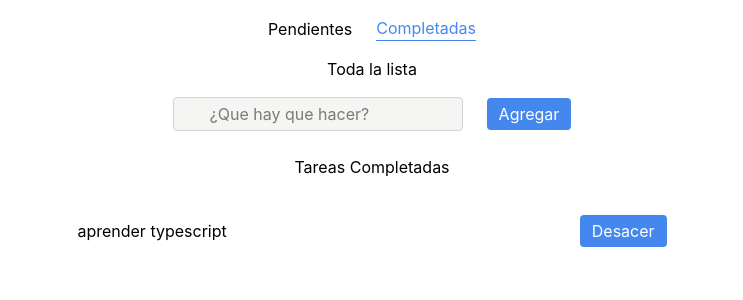
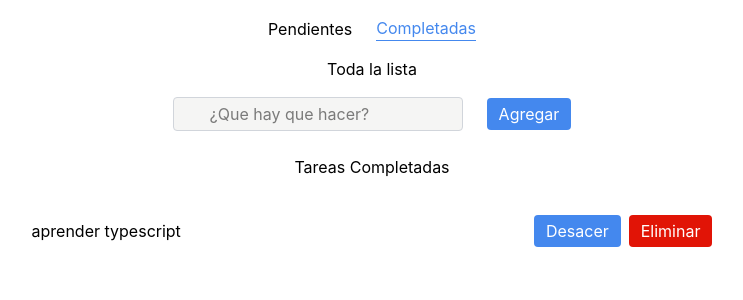
Before and after one commit to elgember/lista-de-tareas-smart, a React (Vite) app: page /inicio in a window 1280 px wide. Both pictures are taken after a click on the button "Completadas". Shown: the top 300 px of the page, without its empty margins (268-1011 px from the left). Built offline with nearby package versions, Linux system fonts and the light colour scheme; some icons are missing.

Commit message:
se agrego la funcion borrar al componente pendiente

```diff
--- a/src/App.tsx
+++ b/src/App.tsx
@@ -11,6 +11,15 @@ function App() {
     {id: 2, texto: 'aprender javascript', completada: false},
     {id: 3, texto: 'aprender typescript', completada: true},
   ]);
+
+  //funcion para eliminar tareas completadas
+  const eliminarTarea = (id: number) => {
+    if (window.confirm('¿seguro que quieres borrar esta tarea')) {
+      //filtar todas las tareas con id difente al recibido
+    const recienAgregado = tareas.filter(tarea => tarea.id !== id);
+    setTareas(recienAgregado);
+    }
+  }
 
   const [nuevaTarea, setNuevaTarea] = useState('');
 
@@ -35,7 +44,7 @@ function App() {
     <>
       <Routes>
         <Route path='/' element={<Navigate to={'/inicio'} replace /> }/>
-        <Route path='/inicio' element={<><Buscador agregarTarea={agregarTarea} nuevaTarea={nuevaTarea} setNuevaTarea={setNuevaTarea} pendiente={pendiente} completada={completada} onCambioTarea={onCambioTarea} /> </> } />
+        <Route path='/inicio' element={<><Buscador eliminarTarea={eliminarTarea} agregarTarea={agregarTarea} nuevaTarea={nuevaTarea} setNuevaTarea={setNuevaTarea} pendiente={pendiente} completada={completada} onCambioTarea={onCambioTarea} /> </> } />
       </Routes>
     </>
   )
--- a/src/Component/Buscador.tsx
+++ b/src/Component/Buscador.tsx
@@ -11,9 +11,10 @@ interface Props {
     pendiente: Tarea[];
     completada: Tarea[];
     onCambioTarea: (id: number) => void;
+    eliminarTarea: (id: number) => void;
 }
 
-export const Buscador = ({ agregarTarea, nuevaTarea, setNuevaTarea, pendiente, completada, onCambioTarea }: Props) => {
+export const Buscador = ({eliminarTarea, agregarTarea, nuevaTarea, setNuevaTarea, pendiente, completada, onCambioTarea }: Props) => {
 
     const [tab, setTab] = useState('pendiente');
 
@@ -38,7 +39,8 @@ export const Buscador = ({ agregarTarea, nuevaTarea, setNuevaTarea, pendiente, c
             <ul>
                 {tab === 'pendiente' ? (
                     <div className="w-fill">
-                        <h2 className="text-center p-4">Tareas Pendiente</h2>
+                        {pendiente.length === 0 ?
+                        <h2 className="text-center p-4">No hay Tareas Pendientes</h2> : <h2 className="text-center p-4">Tareas Pendiente</h2>}
                         <ul className="py-4">
                             {pendiente.map((item) => (
                                 <li key={item.id}>
@@ -49,11 +51,12 @@ export const Buscador = ({ agregarTarea, nuevaTarea, setNuevaTarea, pendiente, c
                     </div>
                 ) : (
                     <div className="w-full">
-                        <h2 className="text-center p-2">Tareas Completadas</h2>
+                        {completada.length === 0 ?
+                        <h2 className="text-center p-2">No hay Tareas Completadas</h2> : <h2 className="text-center p-2">Tareas Completadas</h2>}
                         <ul className="py-4">
                             {completada.map((item) => (
                                 <li key={item.id}>
-                                    <Completado item={item} onCambioTarea={onCambioTarea} />
+                                    <Completado item={item} onCambioTarea={onCambioTarea} eliminarTarea={eliminarTarea} />
                                 </li>
                             ))}
                         </ul>
--- a/src/Component/Completado.tsx
+++ b/src/Component/Completado.tsx
@@ -3,17 +3,19 @@ import { Tarea } from '../Types';
 interface Props {
     item: Tarea;
     onCambioTarea: (id: number) => void;
+    eliminarTarea: (id: number) => void;
 }
 
-export const Completado = ({ item, onCambioTarea}: Props) => {
+export const Completado = ({ item, onCambioTarea, eliminarTarea }: Props) => {
 
     return (
     <div className='flex items-center w-full justify-center p-3'>
         <div className='w-full sm:w-[40%] ml-4'>
             <span>{item.texto}</span>
         </div>
-        <div className='mr-4'>
+        <div className='mr-4 flex gap-2'>
             <button className='bg-[#48e] py-1 px-3 rounded text-white' onClick={() => onCambioTarea(item.id)}>Desacer</button>
+            <button className='bg-[#e11406] py-1 px-3 rounded text-white' onClick={() => eliminarTarea(item.id)}>Eliminar</button>
         </div>
     </div>
     )
```
